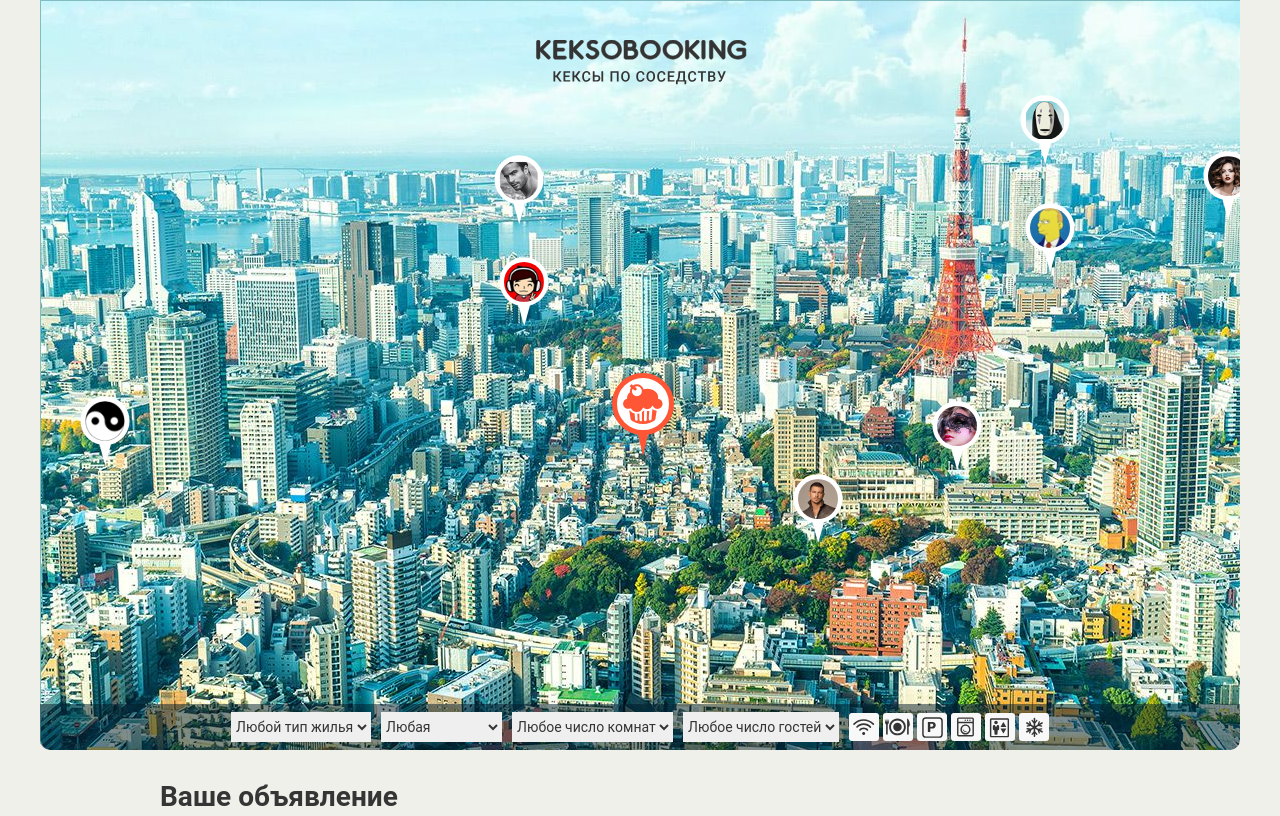
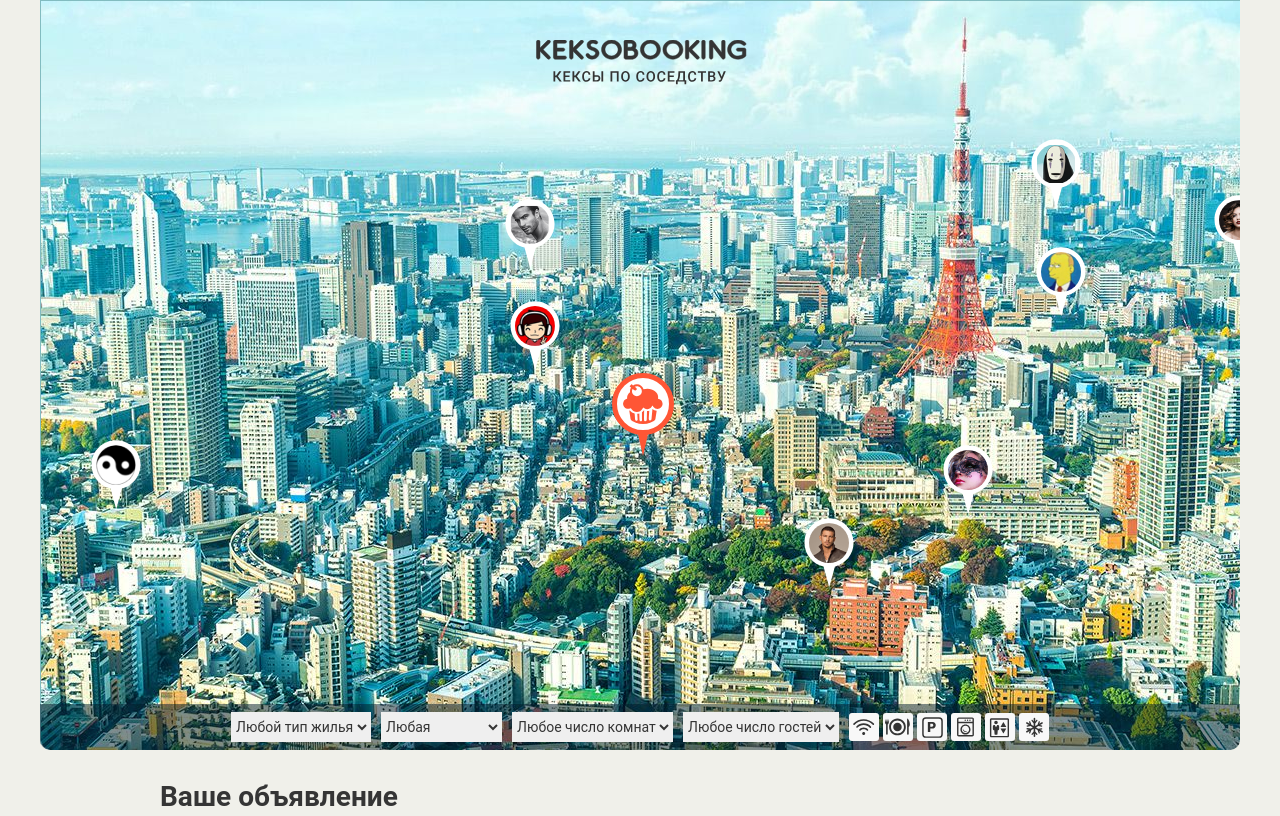
Before and after one commit to HappyG1lmore/1245817-keksobooking-20, a website: page index.html in a window 1280 px wide. Shown: the top 816 px of the page. Drawn offline with Linux system fonts and the light colour scheme; files whose address does not match are found by name.

Commit message:
внес правки в задание по рендеру поинтов

```diff
--- a/index.html
+++ b/index.html
@@ -126,7 +126,7 @@
             <option value="13:00">После 13</option>
             <option value="14:00">После 14</option>
           </select>
-          <select id="timeout" nameУ нас курят="timeout" title="Time to go out">
+          <select id="timeout" name="timeout" title="Time to go out">
             <option value="12:00" selected>Выезд до 12</option>
             <option value="13:00">Выезд до 13</option>
             <option value="14:00">Выезд до 14</option>
--- a/js/main.js
+++ b/js/main.js
@@ -23,9 +23,8 @@ var MIN_GUESTS = 1;
 var MAX_GUESTS = 6;
 var AMOUNT_ADS = 8;
 
-var PIN_WIDTH = 62;
-var PIN_HEIGHT = 62;
-var PIN_POINTER_HEIGHT = 22;
+var PIN_WIDTH = 40;
+var PIN_HEIGHT = 40;
 
 // случайная цифра
 var getRandomIntFromRange = function (min, max) {
@@ -91,7 +90,7 @@ var createPin = function (pinData) {
   var avatar = template.querySelector('img');
 
   var pinLeft = pinData.location.x - (PIN_WIDTH / 2);
-  var pinTop = pinData.location.y - (PIN_HEIGHT + PIN_POINTER_HEIGHT);
+  var pinTop = pinData.location.y - (PIN_HEIGHT);
 
   pin.style.left = pinLeft + 'px';
   pin.style.top = pinTop + 'px';
@@ -113,26 +112,3 @@ var renderPins = function (pinsData) {
 
 var announcements = createAnnouncements();
 renderPins(announcements);
-
-
-// Похожие объявления
-
-/* var card = document.querySelector('#card').content.querySelector('.map__card');
-
-for (var i = 0; i < createAnnouncements.length; i++) {
-  var announcElement = card.cloneNode(true);
-
-  // в аватаре неправильно, нужно же значение атрибута src менять, а не текстКонтент
-  announcElement.querySelector('popup__avatar').textContent = createAnnouncements[i].author.avatar;
-  announcElement.querySelector('popup__title').textContent = createAnnouncements[i].offer.title;
-  announcElement.querySelector('popup__text--address').textContent = createAnnouncements[i].offer.address;
-  announcElement.querySelector('popup__text--price').textContent = createAnnouncements[i].offer.price;
-  announcElement.querySelector('popup__type').textContent = createAnnouncements[i].offer.type;
-
-  announcElement.querySelector('popup__text--capacity').textContent = createAnnouncements[i].offer.rooms + ' комнаты для' + createAnnouncements[i].offer.guests + ' гостей';
-  announcElement.querySelector('popup__text--time').textContent = 'Заезд после ' + createAnnouncements[i].offer.checkin + ', выезд до ' + createAnnouncements[i].offer.checkout;
-  announcElement.querySelector('popup__features').textContent = createAnnouncements[i].offer.features;
-  announcElement.querySelector('popup__description').textContent = createAnnouncements[i].offer.description;
-  announcElement.querySelector('popup__photo').textContent = createAnnouncements[i].offer.photos;
-}
-*/
```
